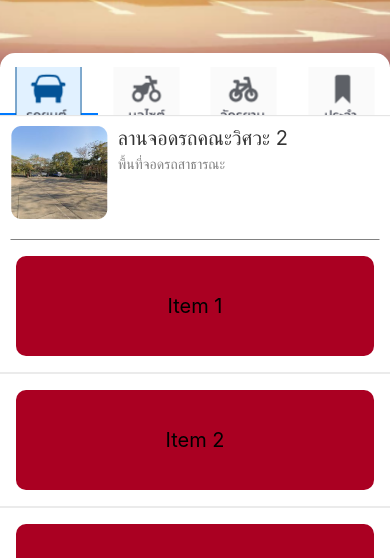
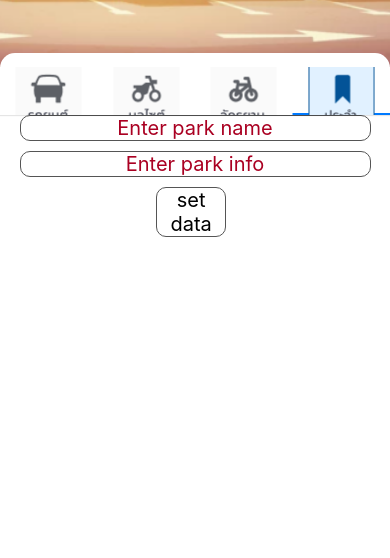
Before and after one commit to MyparkTU/fronted-mobile, a React Native app: screen / in a window 390 px wide. Shown: the part 228-786 px from the top of the page. Built offline with nearby package versions, Linux system fonts and the light colour scheme.

Commit message:
Chawin
Add Redux

```diff
--- a/App.js
+++ b/App.js
@@ -9,6 +9,9 @@ import { ScrollView, TextInput } from 'react-native-gesture-handler';
 import { MaterialCommunityIcons } from '@expo/vector-icons';
 import SelectDropdown from 'react-native-select-dropdown';
 import FontAwesome from 'react-native-vector-icons/FontAwesome';
+
+import { Provider } from 'react-redux';
+import { Store } from './redux/store';
 
 const {height: SCREEN_HEIGHT} = Dimensions.get('window');
 const {width: SCREEN_WIDTH} = Dimensions.get('window');
@@ -47,6 +50,7 @@ export default function App() {
     return null;
   } else {
     return (
+      <Provider store={Store}>
         <View style={{flex: 1}}>
           <ImageBackground source={HeadImage} style={styles.image}>
             <View style={styles.viewHead}>
@@ -118,6 +122,7 @@ export default function App() {
             <Navigation />
           </View>
         </View>
+      </Provider>
     );
   }
 }
--- a/navigation/index.js
+++ b/navigation/index.js
@@ -9,9 +9,8 @@ import Motorcycle from '../screens/Motorcycle';
 import Bicycle from '../screens/Bicycle';
 import Book from '../screens/Book';
 import Report from '../screens/Report';
-import Tse_1 from '../screens/park/tse_1';
-import Tse_2 from '../screens/park/tse_2';
-import Map from '../screens/Map';
+import Tse_1 from '../screens/park/tse_2'
+import Map from '../screens/Map'
 import { useNavigation } from '@react-navigation/native';
 import { createMaterialTopTabNavigator } from '@react-navigation/material-top-tabs';
 
@@ -22,7 +21,7 @@ function PageStack() {
   const navigation = useNavigation();
   return (
     <Stack.Navigator
-      initialRouteName='Car'
+      initialRouteName='Book'
       screenOptions={({ route, }) => ({
         tabBarIcon: ({ image, focused }) => {
           if (route.name == 'Car') {
@@ -106,10 +105,9 @@ function RootNavigator() {
     <Page.Navigator>
       <Page.Screen name="Root" component={PageStack} options={{ headerShown: false }} />
       <Page.Group screenOptions={{ presentation: 'modal' }}>
+        <Page.Screen  name="TSE_1" component={Tse_1} options={{ headerShown: false, title: "ลานจอดรถคณะวิศวะ 1"}} />
         <Page.Screen  name="Map" component={Map} options={{ headerShown: true, title: "MAP"}} />
         <Page.Screen name="Report" component={Report} options={{title: "Report"}} />
-        <Page.Screen  name="TSE_1" component={Tse_1} options={{ headerShown: false, title: "ลานจอดรถคณะวิศวะ 1"}} />
-        <Page.Screen  name="TSE_2" component={Tse_2} options={{ headerShown: false, title: "ลานจอดรถคณะวิศวะ 2"}} />
       </Page.Group>
     </Page.Navigator>
   );
--- a/package.json
+++ b/package.json
@@ -38,7 +38,10 @@
     "react-native-screens": "~3.15.0",
     "react-native-select-dropdown": "^3.0.0",
     "react-native-tab-view": "^3.3.0",
-    "react-native-web": "~0.18.7"
+    "react-native-web": "~0.18.7",
+    "react-redux": "^8.0.4",
+    "redux": "^4.2.0",
+    "redux-thunk": "^2.4.1"
   },
   "devDependencies": {
     "@babel/core": "^7.12.9",
--- /dev/null
+++ b/redux/action.js
@@ -0,0 +1,40 @@
+export const SET_PARK = 'SET_PARK';
+export const SET_PARK_INFO = 'SET_PARK_INFO';
+export const SET_PARK_IMAGE = 'SET_PARK_IMAGE';
+export const SET_PARK_STAR = 'SET_PARK_STAR';
+export const SET_PARK_EMPTYSLOT = 'SET_PARK_EMPTYSLOT';
+
+export const setPark = park => dispatch => {
+    dispatch({
+        type: SET_PARK,
+        payload: park,
+    });
+};
+
+export const setParkInfo = parkInfo => dispatch => {
+    dispatch({
+        type: SET_PARK_INFO,
+        payload: parkInfo,
+    });
+};
+
+export const setParkImage = parkImage => dispatch => {
+    dispatch({
+        type: SET_PARK_IMAGE,
+        payload: parkImage,
+    });
+};
+
+export const setParkStar = parkStar => dispatch => {
+    dispatch({
+        type: SET_PARK_STAR,
+        payload: parkStar,
+    });
+};
+
+export const setParkEmptyslot = parkEmptyslot => dispatch => {
+    dispatch({
+        type: SET_PARK_EMPTYSLOT,
+        payload: parkEmptyslot,
+    });
+};
--- /dev/null
+++ b/redux/reducer.js
@@ -0,0 +1,28 @@
+import { SET_PARK, SET_PARK_INFO, SET_PARK_IMAGE, SET_PARK_STAR, SET_PARK_EMPTYSLOT } from "./action";
+
+const initialState = {
+    park: '',
+    parkInfo: '',
+    parkImage: 0,
+    parkStar: 0,
+    parkEmptyslot: 0,
+}
+
+function dbReducer(state=initialState, action){
+    switch (action.type) {
+        case SET_PARK:
+            return {...state, park: action.payload};
+        case SET_PARK_INFO:
+            return {...state, parkInfo: action.payload};
+        case SET_PARK_IMAGE:
+            return {...state, park: action.payload};
+        case SET_PARK_STAR:
+            return {...state, parkInfo: action.payload};
+        case SET_PARK_EMPTYSLOT:
+            return {...state, parkInfo: action.payload};
+        default:
+            return state;
+    }
+}
+
+export default dbReducer;
--- /dev/null
+++ b/redux/store.js
@@ -0,0 +1,7 @@
+import { createStore, combineReducers, applyMiddleware } from 'redux';
+import thunk from 'redux-thunk';
+import dbReducer from './reducer';
+
+const rootReducer = combineReducers({ dbReducer });
+
+export const Store = createStore(rootReducer, applyMiddleware(thunk));
--- a/screens/Bicycle.js
+++ b/screens/Bicycle.js
@@ -49,7 +49,7 @@ export default function App() {
 
   return (
     <SafeAreaView style={styles.container}>
-      <VirtualizedList
+      {/* <VirtualizedList
         style={styles.list}
         data={data}
         initialNumToRender={4}
@@ -60,7 +60,7 @@ export default function App() {
         getItemCount={data => data.length}
         getItem={getItem}
         onEndReached={loadMoreItems}
-      />
+      /> */}
     </SafeAreaView>
   );
 }
--- a/screens/Book.js
+++ b/screens/Book.js
@@ -1,6 +1,13 @@
-import { StyleSheet, Text, View, SafeAreaView, VirtualizedList } from 'react-native';
+import { StyleSheet, Text, View, SafeAreaView, VirtualizedList, TextInput, TouchableOpacity } from 'react-native';
+import { useSelector, useDispatch } from 'react-redux';
+import { setPark, setParkInfo } from '../redux/action';
+import { useNavigation } from '@react-navigation/native';
+
 
 export default function App() {
+  const navigation = useNavigation();
+  const { park, parkInfo } = useSelector(state => state.dbReducer);
+  const dispatch = useDispatch();
   const data = [
     {
       id: 1,
@@ -49,7 +56,24 @@ export default function App() {
 
   return (
     <SafeAreaView style={styles.container}>
-      <VirtualizedList
+      <TextInput
+        style={styles.input}
+        placeholder='Enter park name'
+        placeholderTextColor={'#aa0022'}
+        onChangeText={(value) => dispatch(setPark(value))}
+      />
+      <TextInput
+        style={styles.input}
+        placeholder='Enter park info'
+        placeholderTextColor={'#aa0022'}
+        onChangeText={(value) => dispatch(setParkInfo(value))}
+      />
+      <TouchableOpacity onPress = {() => navigation.navigate('Car', {}) } style={styles.button}>
+        <Text style={styles.input}>
+            set data
+        </Text>
+      </TouchableOpacity>
+      {/* <VirtualizedList
         style={styles.list}
         data={data}
         initialNumToRender={4}
@@ -60,7 +84,7 @@ export default function App() {
         getItemCount={data => data.length}
         getItem={getItem}
         onEndReached={loadMoreItems}
-      />
+      /> */}
     </SafeAreaView>
   );
 }
@@ -70,7 +94,7 @@ const styles = StyleSheet.create({
     flex: 1,
     backgroundColor: '#fff',
     alignItems: 'center',
-    justifyContent: 'center',
+    // justifyContent: 'center',
   },
   item: {
     height: 100,
@@ -91,5 +115,14 @@ const styles = StyleSheet.create({
   divider: {
     height: 2,
     backgroundColor: "#EBEBEB"
+  },
+  input: {
+    width: '90%',
+    borderWidth: 1,
+    borderColor: '#555',
+    borderRadius: 10,
+    textAlign: 'center',
+    fontSize: 20,
+    marginBottom: 10,
   }
 });
--- a/screens/Car.js
+++ b/screens/Car.js
@@ -1,10 +1,14 @@
 import { StyleSheet, Text, View, SafeAreaView, VirtualizedList, ScrollView, TouchableOpacity, Image } from 'react-native';
 import { useNavigation } from '@react-navigation/native';
+import { useSelector, useDispatch } from 'react-redux';
+import { setPark, setParkInfo } from '../redux/action';
 
 const imageMap = require('../assets/map/tsePark2.png');
 
 export default function App() {
   const navigation = useNavigation();
+  const { park, parkInfo } = useSelector(state => state.dbReducer);
+  const dispatch = useDispatch();
   const data = [
     {
       id: 1,
@@ -54,17 +58,17 @@ export default function App() {
   return (
     <ScrollView style={styles.container}>
       <View style={styles.btn}>
-          <TouchableOpacity onPress = {() => navigation.navigate('TSE_2', {}) } style={{flexDirection: 'row'}}>
+        <TouchableOpacity onPress = {() => navigation.navigate('TSE_1', {}) } style={{flexDirection: 'row'}}>
           <Image source={imageMap} />
           <Text style={styles.btnMap}>
-              ลานจอดรถคณะวิศวะ 2{"\n"}
+            {park + "\n"}
             <Text style={{fontSize: 14, color: '#818181'}}>
-                  พื้นที่จอดรถสาธารณะ
+                {parkInfo}
             </Text>
           </Text>
         </TouchableOpacity>
       </View>
-      <VirtualizedList
+      {/* <VirtualizedList
         style={styles.list}
         data={data}
         initialNumToRender={4}
@@ -75,7 +79,7 @@ export default function App() {
         getItemCount={data => data.length}
         getItem={getItem}
         onEndReached={loadMoreItems}
-      />
+      /> */}
     </ScrollView>
   );
 }
@@ -115,10 +119,10 @@ const styles = StyleSheet.create({
   },
   btn: {
     flexDirection: 'row',
-    borderWidth: 1,
+    borderWidth: 2,
     borderColor: '#FFF',
     height: 114.5,
-    borderBottomColor: '#818181',
+    borderBottomColor: '#EBEBEB',
     marginTop: 10,
     width: '95%',
     alignSelf: 'center'
--- a/screens/Motorcycle.js
+++ b/screens/Motorcycle.js
@@ -49,7 +49,7 @@ export default function App() {
 
   return (
     <SafeAreaView style={styles.container}>
-      <VirtualizedList
+      {/* <VirtualizedList
         style={styles.list}
         data={data}
         initialNumToRender={4}
@@ -60,7 +60,7 @@ export default function App() {
         getItemCount={data => data.length}
         getItem={getItem}
         onEndReached={loadMoreItems}
-      />
+      /> */}
     </SafeAreaView>
   );
 }
--- a/screens/park/tse_2.js
+++ b/screens/park/tse_2.js
@@ -3,6 +3,7 @@ import MapView, { PROVIDER_GOOGLE } from 'react-native-maps';
 import { StyleSheet, Text, View, Dimensions, TouchableOpacity, Image } from 'react-native';
 import { GooglePlacesAutocomplete } from 'react-native-google-places-autocomplete';
 import { useNavigation } from '@react-navigation/native';
+import { useSelector } from 'react-redux';
 
 const buttonImageReport = require('../../assets/button/btnProblem.png');
 const buttonImageNavi = require('../../assets/button/btnRoute.png');
@@ -13,14 +14,15 @@ const {width: SCREEN_WIDTH} = Dimensions.get('window');
 
 export default function App() {
     const navigation = useNavigation();
+    const { park, parkInfo } = useSelector(state => state.dbReducer);
     return (
         <View style={styles.container}>
             <Image source={imageMap} />
             <Text style={{fontSize: 20, color: '#343434'}}>
-                ลานจอดรถคณะวิศวะ 2
+                {park}
             </Text>
             <Text style={{fontSize: 14, color: '#818181', marginBottom: 40}}>
-                พื้นที่จอดรถสาธารณะ
+                {parkInfo}
             </Text>
             <View style={styles.btn}>
                 <TouchableOpacity onPress = {() => navigation.navigate('Map', {}) }>
```
Also changed, not shown: screens/park/btnPark.js (added, +42 -0 lines), 1 other file (tests, documents, lock files or other folders). Lines whose indentation alone changed are shown as unchanged.
